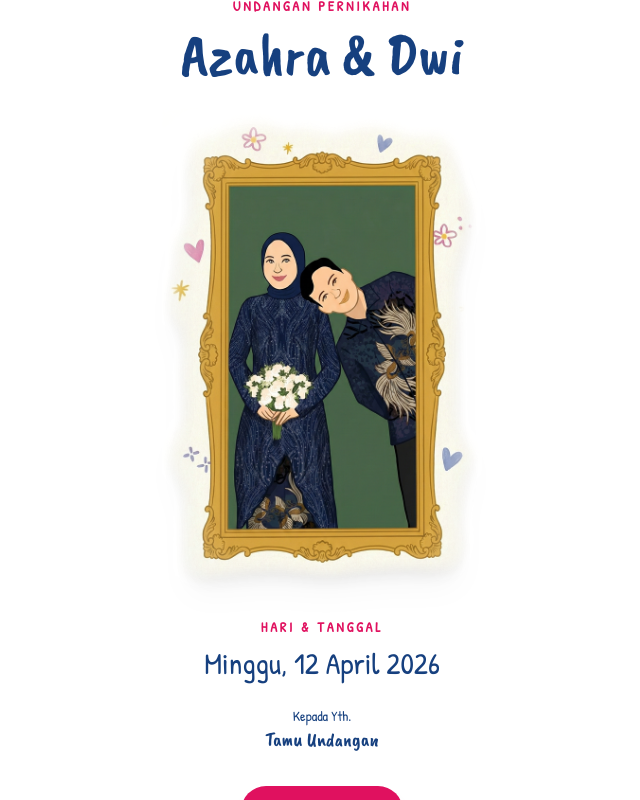
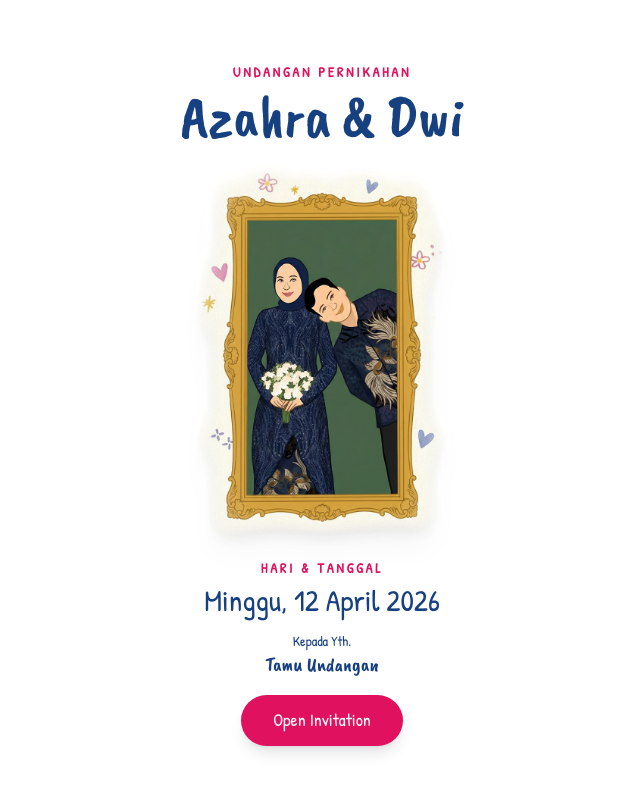
Before and after one commit to dwinur/wedding-dwi-azahra, a Next.js app: page /1 in a window 1280 px wide. Shown: the whole page, without its empty margins (318-958 px from the left). Built offline with nearby package versions, Linux system fonts and the light colour scheme; no server answers; the database is empty; a web font is replaced by a local one.

Commit message:
revamp to latest design v8

```diff
--- a/src/components/sections/OpeningSection.tsx
+++ b/src/components/sections/OpeningSection.tsx
@@ -37,11 +37,11 @@ export function OpeningSection({ guestName, onOpenInvitation }: OpeningSectionPr
       </div>
 
       {/* Content */}
-      <div className={`relative z-10 text-center w-full max-w-lg mx-auto px-6 h-full flex flex-col justify-center items-center gap-4 transition-all duration-[600ms] ${isClosing ? 'opacity-0 translate-y-[-20px]' : 'opacity-100 translate-y-0'
+      <div className={`relative z-10 text-center w-full max-w-lg mx-auto px-6 h-full flex flex-col justify-center items-center gap-2 transition-all duration-[600ms] ${isClosing ? 'opacity-0 translate-y-[-20px]' : 'opacity-100 translate-y-0'
         }`}>
 
         {/* Header Text */}
-        <div className="space-y-2 mt-8">
+        <div className="space-y-1 mt-2">
           <p
             className="tracking-[0.2em] text-sm uppercase font-bold"
             style={{
@@ -65,7 +65,7 @@ export function OpeningSection({ guestName, onOpenInvitation }: OpeningSectionPr
         </div>
 
         {/* Center Photo */}
-        <div className="relative w-64 h-auto md:w-80 flex-shrink-0 my-2">
+        <div className="relative w-48 h-auto md:w-64 flex-shrink-0 my-1">
           <Image
             src="/images/cover-dwi 2.png"
             alt="Azahra & Dwi"
@@ -77,7 +77,7 @@ export function OpeningSection({ guestName, onOpenInvitation }: OpeningSectionPr
         </div>
 
         {/* Date Section */}
-        <div className="space-y-2">
+        <div className="space-y-1">
           <p
             className="tracking-[0.2em] text-sm uppercase font-bold"
             style={{
@@ -100,7 +100,7 @@ export function OpeningSection({ guestName, onOpenInvitation }: OpeningSectionPr
 
         {/* Kepada Yth */}
         {guestName && (
-          <div className="mt-2">
+          <div className="mt-1">
             <p
               style={{
                 fontFamily: 'var(--font-patrick), cursive',
@@ -126,7 +126,7 @@ export function OpeningSection({ guestName, onOpenInvitation }: OpeningSectionPr
         <button
           onClick={handleClick}
           disabled={isClosing}
-          className="px-8 py-3 rounded-full transition-all duration-300 hover:scale-105 shadow-lg inline-flex items-center gap-2 disabled:opacity-70 mt-4 text-white font-medium"
+          className="px-8 py-3 rounded-full transition-all duration-300 hover:scale-105 shadow-lg inline-flex items-center gap-2 disabled:opacity-70 mt-2 text-white font-medium"
           style={{
             backgroundColor: '#E0115F',
             fontFamily: 'var(--font-patrick), cursive',
```
